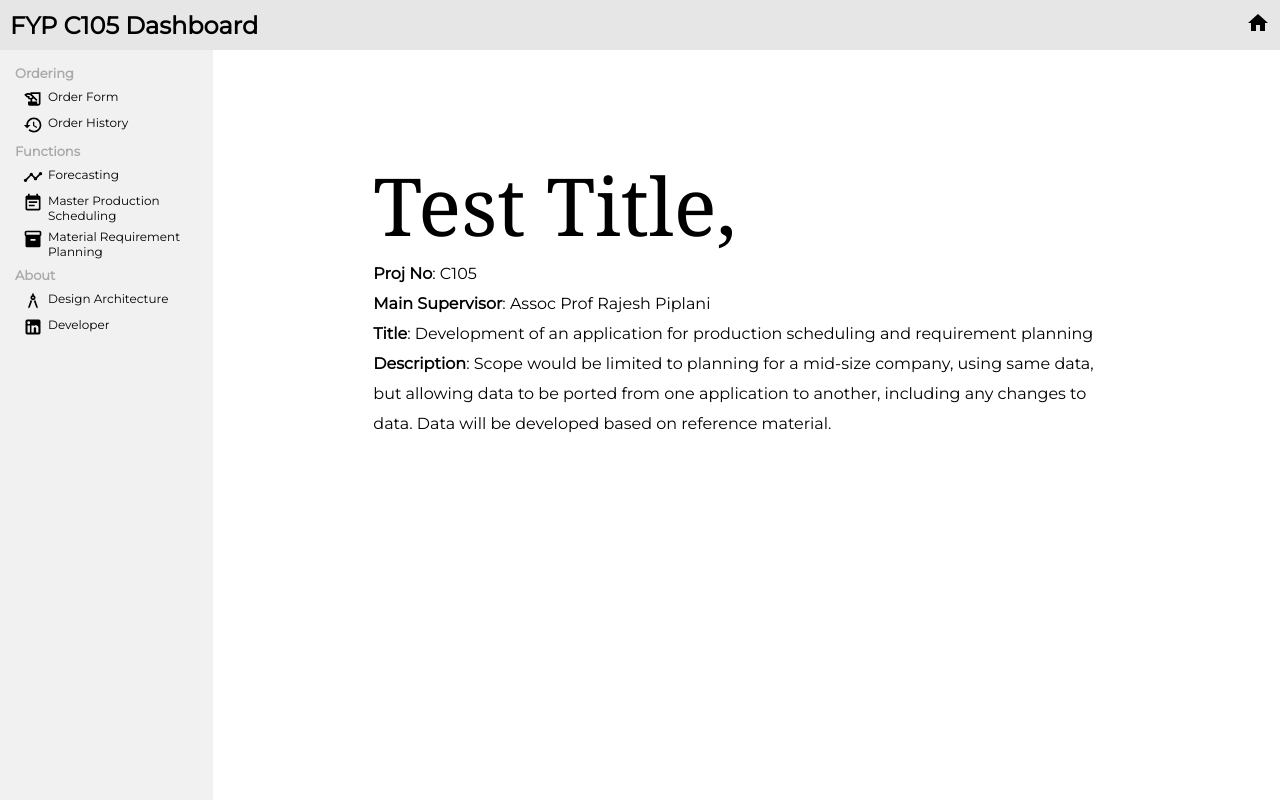
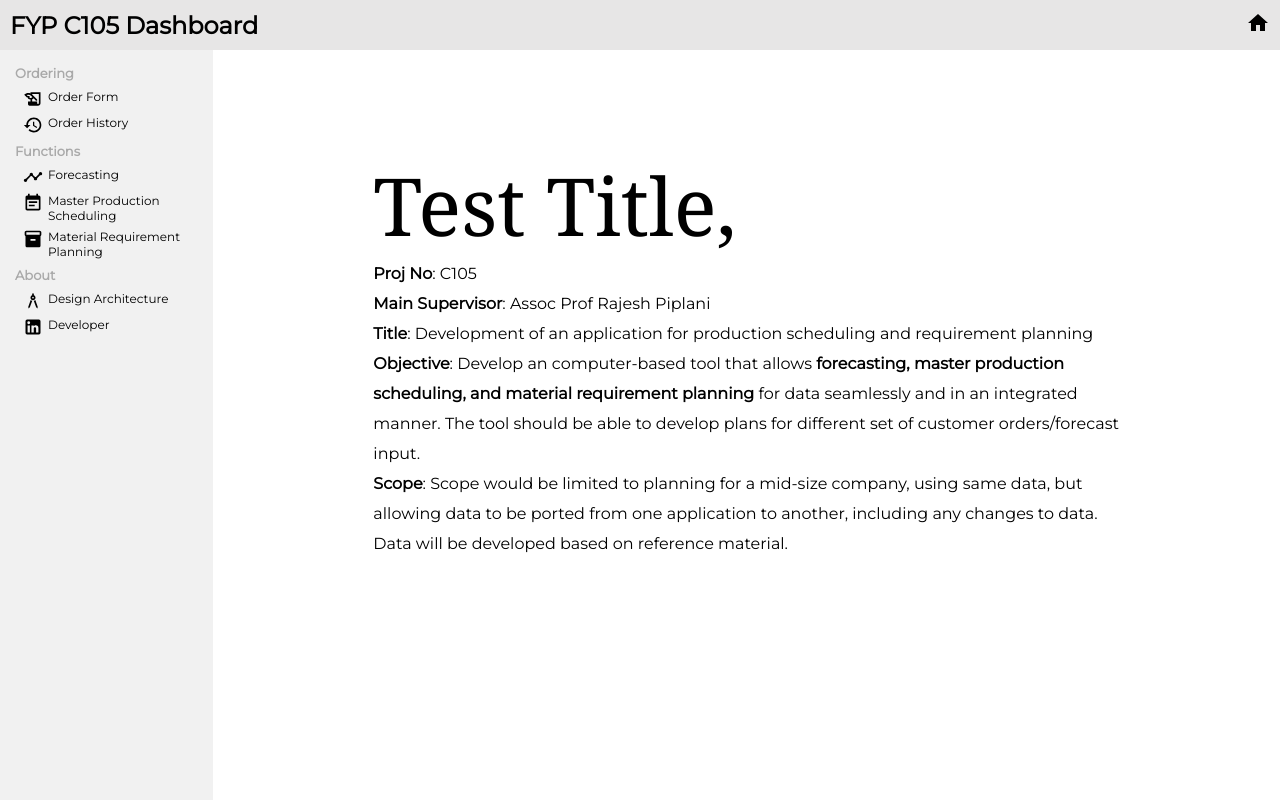
Before and after one commit to darentwh/fyp-react, a React (Create React App) app: page / in a window 1280 px wide. Built offline with nearby package versions, Linux system fonts and the light colour scheme.

Commit message:
minor edits to home page description

```diff
--- a/src/pages/home/Home.jsx
+++ b/src/pages/home/Home.jsx
@@ -12,7 +12,8 @@ export default function Home(){
                     <b>Proj No</b>: C105 <br/>
                     <b>Main Supervisor</b>: Assoc Prof Rajesh Piplani <br/>
                     <b>Title</b>: Development of an application for production scheduling and requirement planning	<br/>
-                    <b>Description</b>: Scope would be limited to planning for a mid-size company, using same data, but allowing data to be ported from one application to another, including any changes to data. Data will be developed based on reference material.
+                    <b>Objective</b>: Develop an computer-based tool that allows <b>forecasting, master production scheduling, and material requirement planning</b> for data seamlessly and in an integrated manner. The tool should be able to develop plans for different set of customer orders/forecast input. <br/>
+                    <b>Scope</b>: Scope would be limited to planning for a mid-size company, using same data, but allowing data to be ported from one application to another, including any changes to data. Data will be developed based on reference material.
                 </div>
             </div>
         </div>
```
